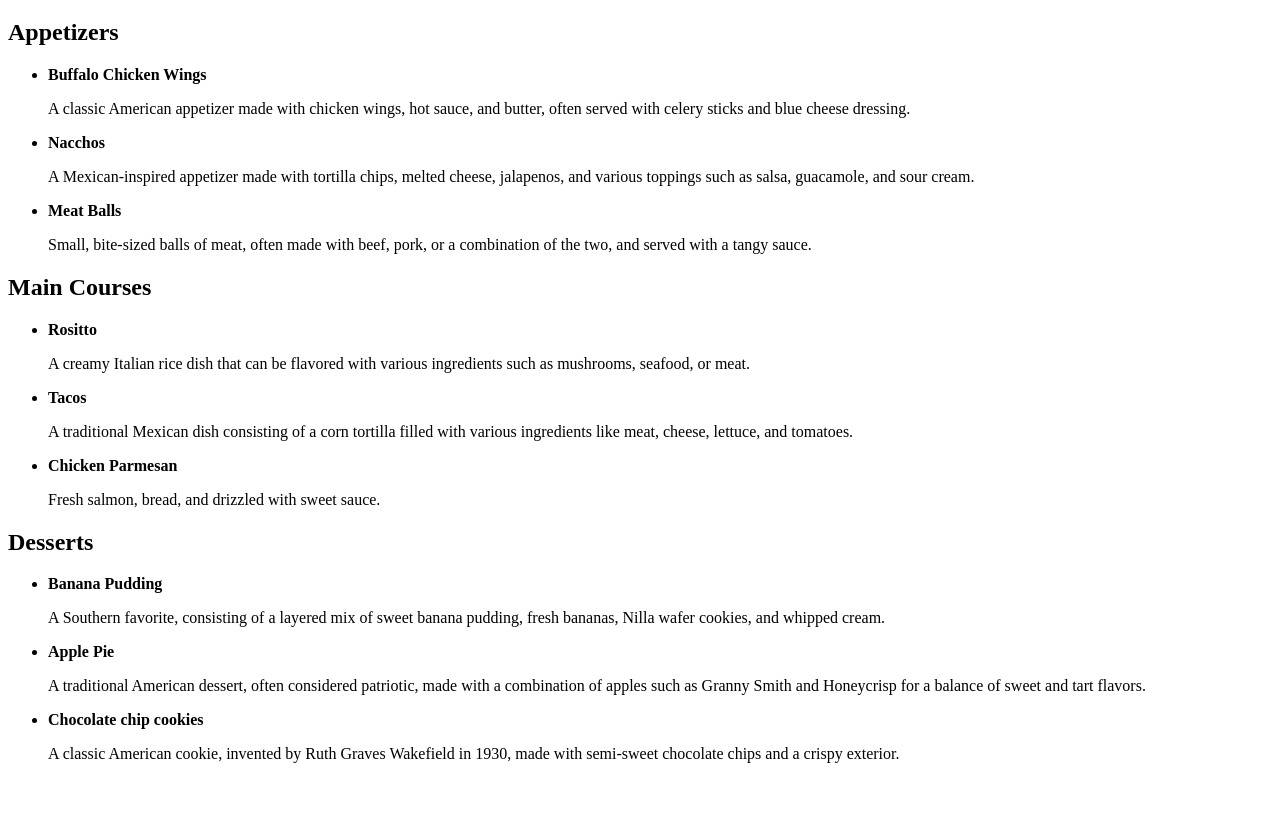
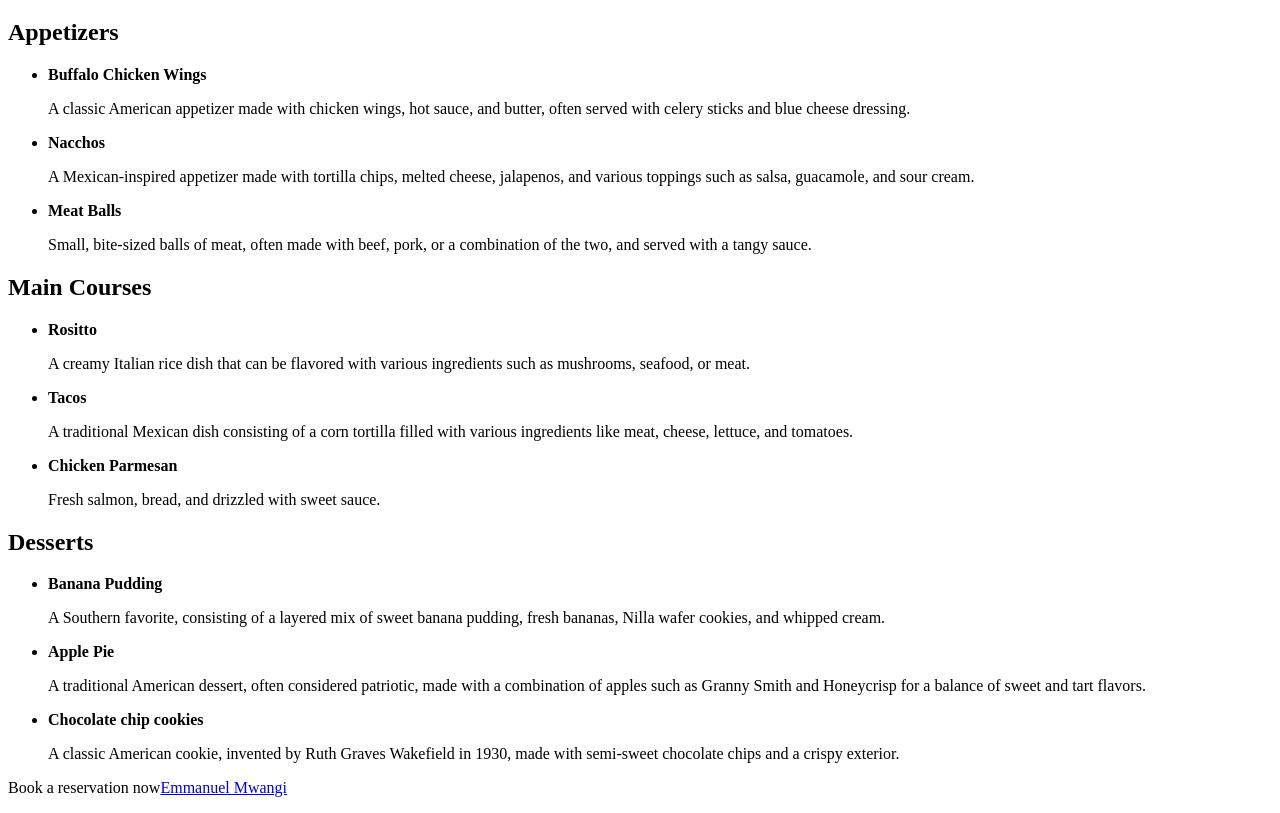
Before and after one commit to Emmanuel3015/Restaurant-Page, a plain HTML site: page index.html in a window 1280 px wide. Shown: the part 61-874 px from the top of the page. Before the commit the page ends 840 px from the top, so only its background shows below. Drawn offline with Linux system fonts and the light colour scheme.

Commit message:
added a link to webpage

```diff
--- a/index.html
+++ b/index.html
@@ -57,5 +57,6 @@
         <p> A classic American cookie, invented by Ruth Graves Wakefield in 1930, made with semi-sweet chocolate chips and a crispy exterior.</p>
         </li>
     </ul>
+    <p>Book a reservation now<a href="manuelbites260@gmail.com">Emmanuel Mwangi</a></p>
 </body>
 </html>
```
